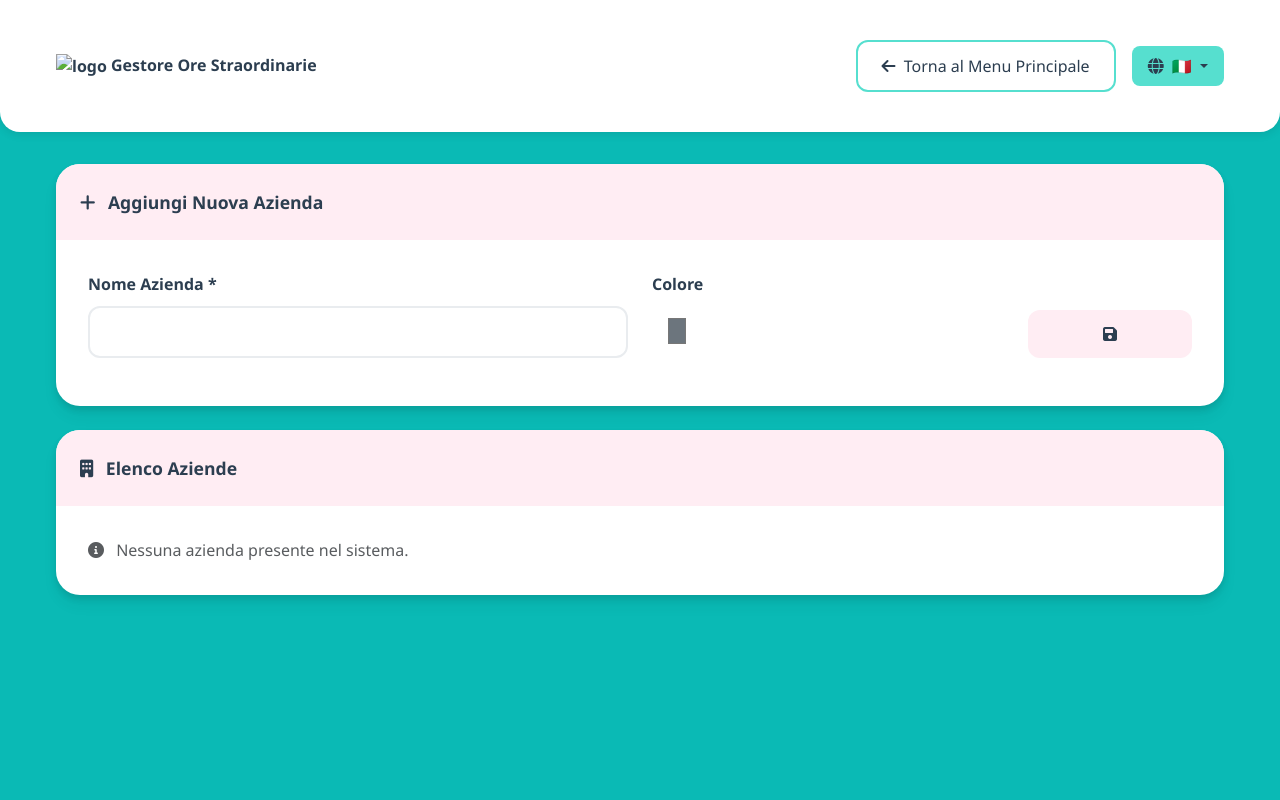
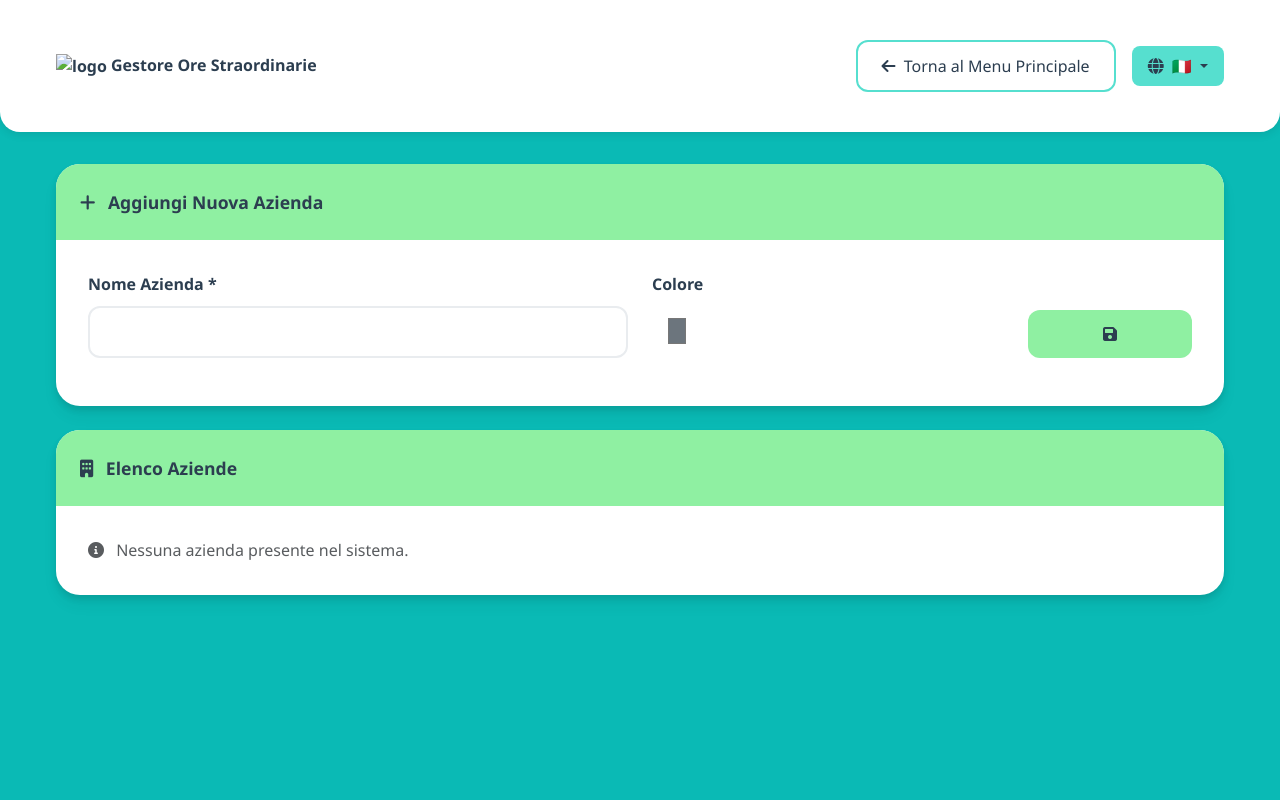
Before and after one commit to Piccios/OvertimeLedger, a PHP site: page /manage_companies.php in a window 1280 px wide. Run offline with PHP 8.4, Linux system fonts and the light colour scheme; data that the repository does not hold is empty.

Commit message:
Implement session-based flash messages in index.php and manage_companies.php for improved user feedback. Update UI elements with new favicon links and enhance color variables for better styling consistency. Refactor success/error message handling to utilize session storage instead of query parameters.

```diff
--- a/index.php
+++ b/index.php
@@ -135,7 +135,7 @@ function isColorDark($color) {
     <link href="https://cdnjs.cloudflare.com/ajax/libs/font-awesome/6.0.0/css/all.min.css" rel="stylesheet">
     <style>
         :root {
-            --primary-pastel: #FFEDF3;
+            --primary-pastel:rgb(143, 240, 162);
             --secondary-pastel: #ADEED9;
             --accent-pastel: #56DFCF;
             --light-pastel: #0ABAB5;
--- a/manage_companies.php
+++ b/manage_companies.php
@@ -112,7 +112,7 @@ function isColorDark($color) {
     <link href="https://cdnjs.cloudflare.com/ajax/libs/font-awesome/6.0.0/css/all.min.css" rel="stylesheet">
     <style>
         :root {
-            --primary-pastel: #FFEDF3;
+            --primary-pastel:rgb(143, 240, 162);
             --secondary-pastel: #ADEED9;
             --accent-pastel: #56DFCF;
             --light-pastel: #0ABAB5;
```
